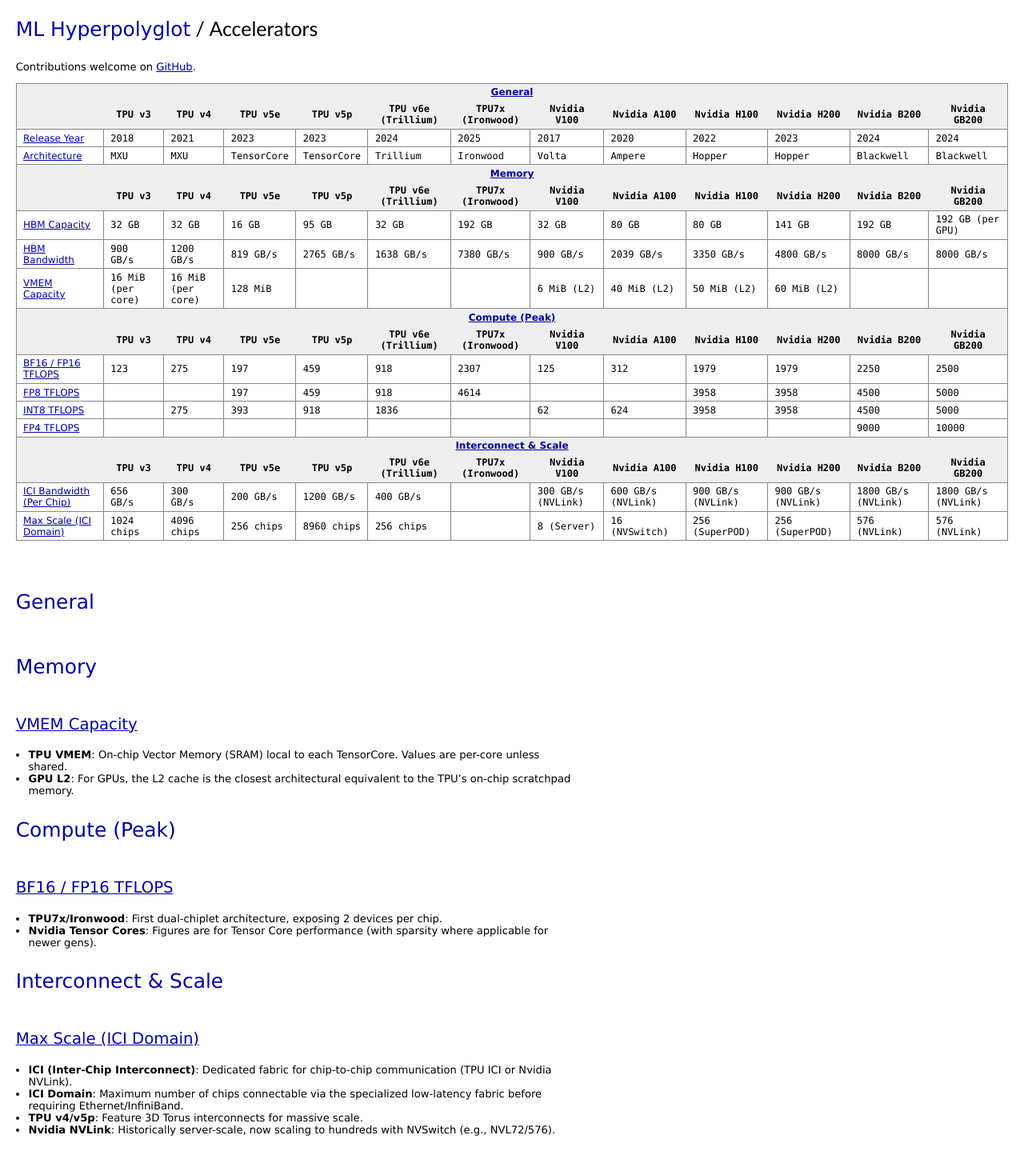
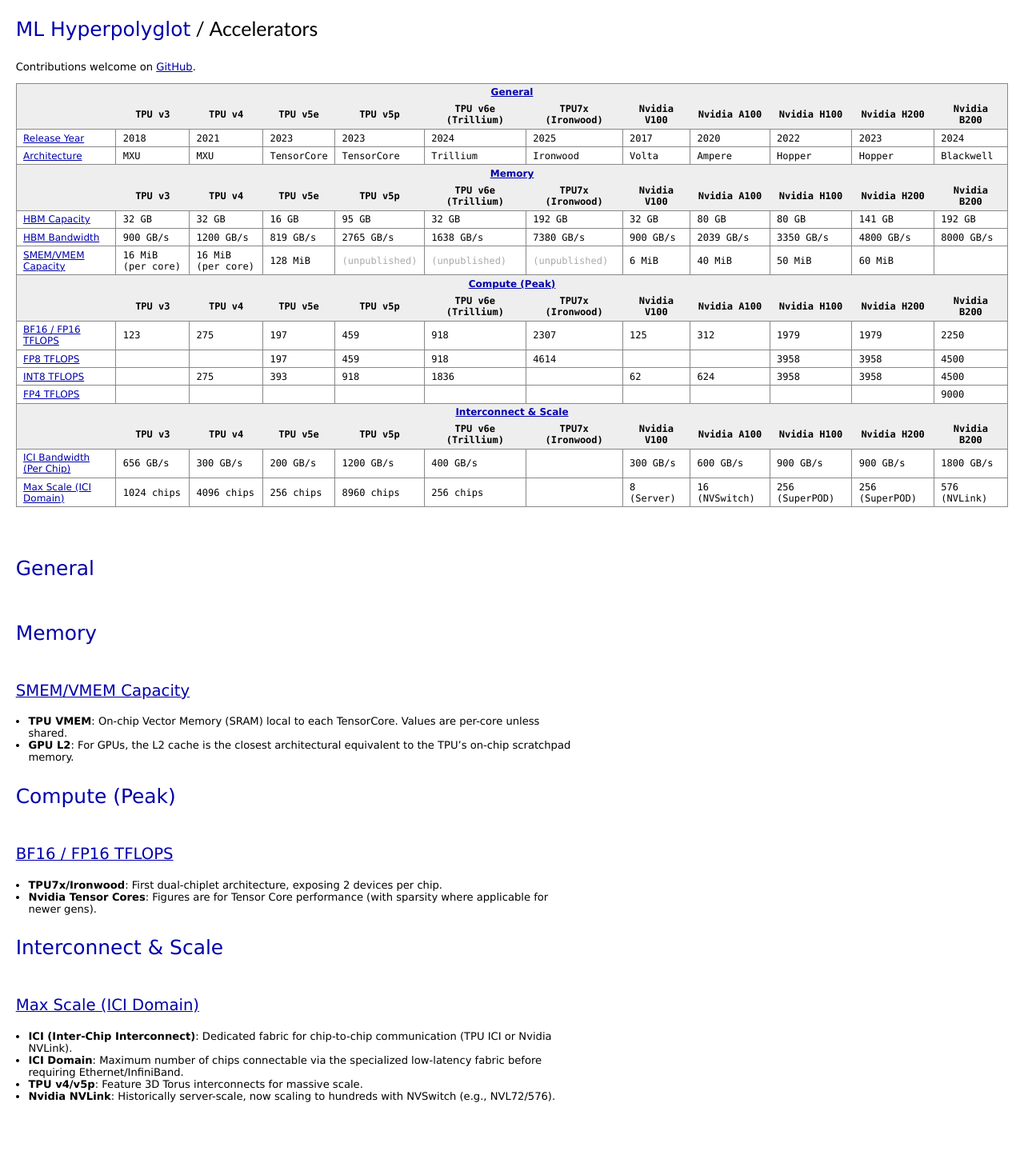
Before and after one commit to jeffcarp/ml-hyperpolyglot, a Jekyll site: the page built from accelerators.md, in a window 1280 px wide. Shown: the whole page at 80% size. Built offline with Jekyll 4.4.1, drawn with Linux system fonts in a browser that asks for light colours; after the commit the page ends 1397 px from its top, so only the background shows below that.

Commit message:
Merge GB200 with B200

```diff
--- a/_data/accelerators.yml
+++ b/_data/accelerators.yml
@@ -13,7 +13,6 @@
       h100: "2022"
       h200: "2023"
       b200: "2024"
-      gb200: "2024"
   - label: Architecture
     frameworks:
       tpuv3: "MXU"
@@ -27,7 +26,6 @@
       h100: "Hopper"
       h200: "Hopper"
       b200: "Blackwell"
-      gb200: "Blackwell"
 
 - name: Memory
   comparisons:
@@ -44,7 +42,6 @@
       h100: "80 GB"
       h200: "141 GB"
       b200: "192 GB"
-      gb200: "192 GB (per GPU)"
   - label: HBM Bandwidth
     frameworks:
       tpuv3: "900 GB/s"
@@ -58,21 +55,22 @@
       h100: "3350 GB/s"
       h200: "4800 GB/s"
       b200: "8000 GB/s"
-      gb200: "8000 GB/s"
-  - label: VMEM Capacity
+  - label: SMEM/VMEM Capacity
     frameworks:
       tpuv3: "16 MiB (per core)"
       tpuv4: "16 MiB (per core)"
       tpuv5e: "128 MiB"
-      tpuv5p: ""
-      tpuv6e: ""
-      tpu7x: ""
-      v100: "6 MiB (L2)"
-      a100: "40 MiB (L2)"
-      h100: "50 MiB (L2)"
-      h200: "60 MiB (L2)"
+      tpuv5p:
+        comment: (unpublished)
+      tpuv6e:
+        comment: (unpublished)
+      tpu7x:
+        comment: (unpublished)
+      v100: "6 MiB"
+      a100: "40 MiB"
+      h100: "50 MiB"
+      h200: "60 MiB"
       b200: ""
-      gb200: ""
     remarks: |
       - **TPU VMEM**: On-chip Vector Memory (SRAM) local to each TensorCore. Values are per-core unless shared.
       - **GPU L2**: For GPUs, the L2 cache is the closest architectural equivalent to the TPU's on-chip scratchpad memory.
@@ -92,7 +90,6 @@
       h100: "1979"
       h200: "1979"
       b200: "2250"
-      gb200: "2500"
     remarks: |
       - **TPU7x/Ironwood**: First dual-chiplet architecture, exposing 2 devices per chip.
       - **Nvidia Tensor Cores**: Figures are for Tensor Core performance (with sparsity where applicable for newer gens).
@@ -109,7 +106,6 @@
       h100: "3958"
       h200: "3958"
       b200: "4500"
-      gb200: "5000"
   - label: INT8 TFLOPS
     frameworks:
       tpuv3: ""
@@ -123,7 +119,6 @@
       h100: "3958"
       h200: "3958"
       b200: "4500"
-      gb200: "5000"
   - label: FP4 TFLOPS
     frameworks:
       tpuv3: ""
@@ -137,7 +132,6 @@
       h100: ""
       h200: ""
       b200: "9000"
-      gb200: "10000"
 
 - name: Interconnect & Scale
   comparisons:
@@ -149,12 +143,11 @@
       tpuv5p: "1200 GB/s"
       tpuv6e: "400 GB/s"
       tpu7x: ""
-      v100: "300 GB/s (NVLink)"
-      a100: "600 GB/s (NVLink)"
-      h100: "900 GB/s (NVLink)"
-      h200: "900 GB/s (NVLink)"
-      b200: "1800 GB/s (NVLink)"
-      gb200: "1800 GB/s (NVLink)"
+      v100: "300 GB/s"
+      a100: "600 GB/s"
+      h100: "900 GB/s"
+      h200: "900 GB/s"
+      b200: "1800 GB/s"
   - label: Max Scale (ICI Domain)
     frameworks:
       tpuv3: "1024 chips"
@@ -168,7 +161,6 @@
       h100: "256 (SuperPOD)"
       h200: "256 (SuperPOD)"
       b200: "576 (NVLink)"
-      gb200: "576 (NVLink)"
     remarks: |
       - **ICI (Inter-Chip Interconnect)**: Dedicated fabric for chip-to-chip communication (TPU ICI or Nvidia NVLink).
       - **ICI Domain**: Maximum number of chips connectable via the specialized low-latency fabric before requiring Ethernet/InfiniBand.
--- a/_data/accelerators_labels.yml
+++ b/_data/accelerators_labels.yml
@@ -9,4 +9,3 @@
 - Nvidia H100
 - Nvidia H200
 - Nvidia B200
-- Nvidia GB200
```
